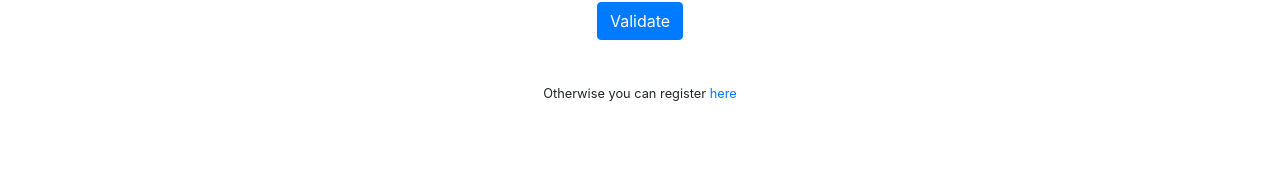
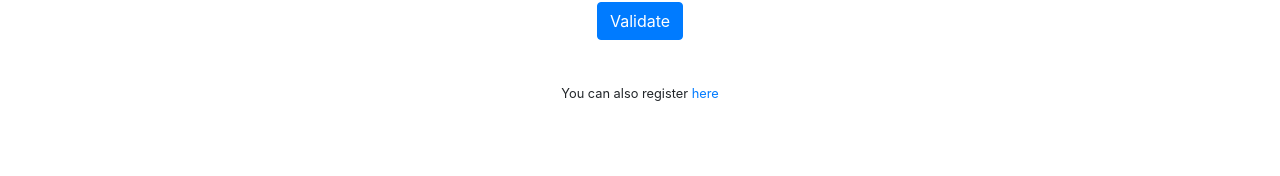
Before and after one commit to nbertho/Project-Management-Website, a React (Create React App) app in the folder app/: page /login in a window 1280 px wide. Shown: the part 426-602 px from the top of the page. Built offline with nearby package versions, Linux system fonts and the light colour scheme.

Commit message:
[APP] Small typo fix and code improvement

```diff
--- a/app/src/Pages/Login/Login.js
+++ b/app/src/Pages/Login/Login.js
@@ -110,7 +110,7 @@ class Login extends Component {
                 <br/>
                 <div>
                     <p className="text-center mb-1">
-                        <small>Otherwise you can register <Link to="/register">here</Link></small>
+                        <small>You can also register <Link to="/register">here</Link></small>
                     </p>
                 </div>
             </div>
--- a/app/src/components/Task/NewTask.js
+++ b/app/src/components/Task/NewTask.js
@@ -3,8 +3,6 @@ import React from "react";
 
 import {FontAwesomeIcon} from "@fortawesome/react-fontawesome";
 import {
-    faArrowLeft,
-    faArrowRight,
     faCheck,
     faChevronDown,
     faChevronUp,
--- a/app/src/components/Task/Task.js
+++ b/app/src/components/Task/Task.js
@@ -329,7 +329,7 @@ class Task extends Component {
 
                         <div className="TaskInfo my-4 row">
                             <div className="col-6">
-                                <p>Estimated-time</p>
+                                <p>Estim time</p>
                                 {etContent}
                             </div>
                             <div className="col-6">
```
